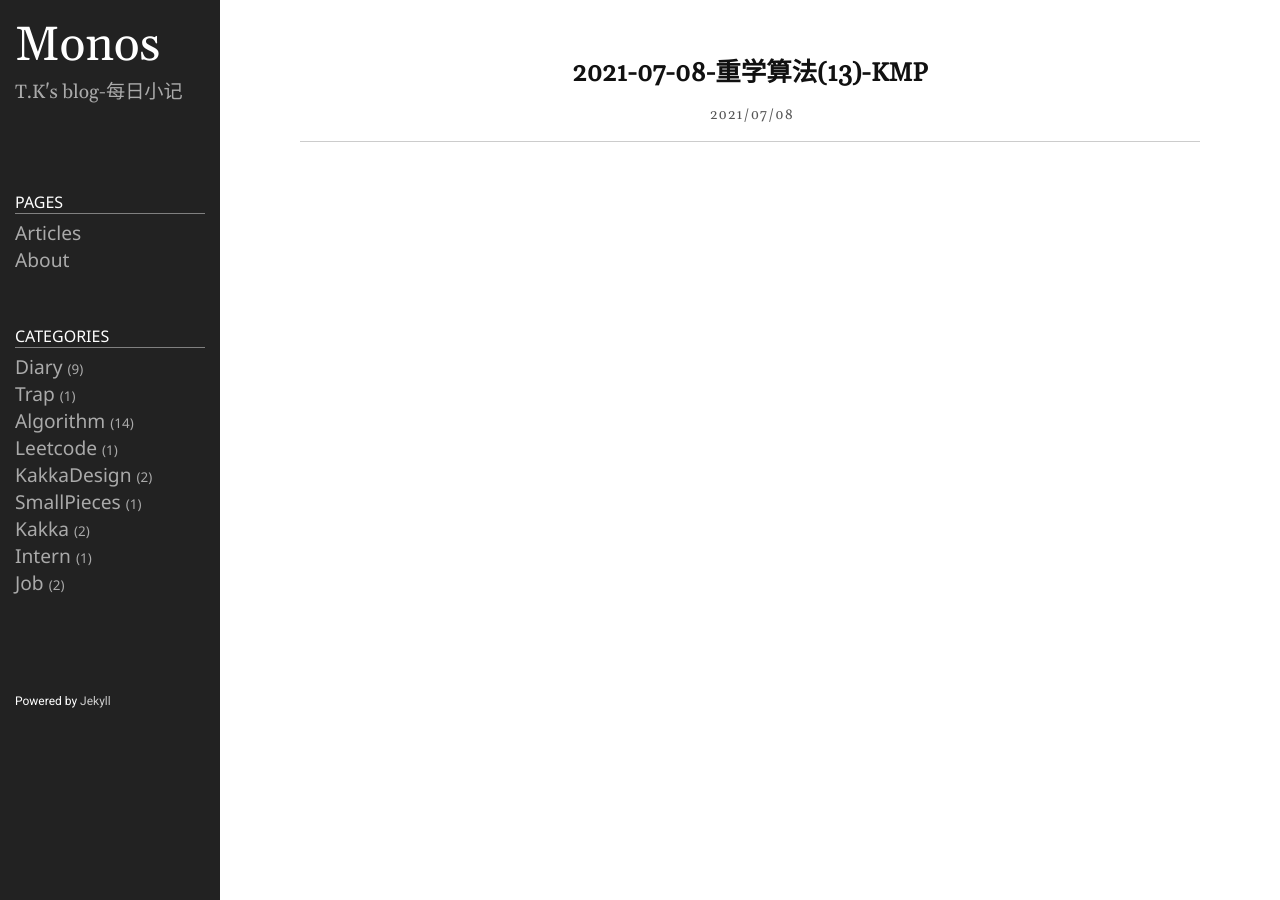
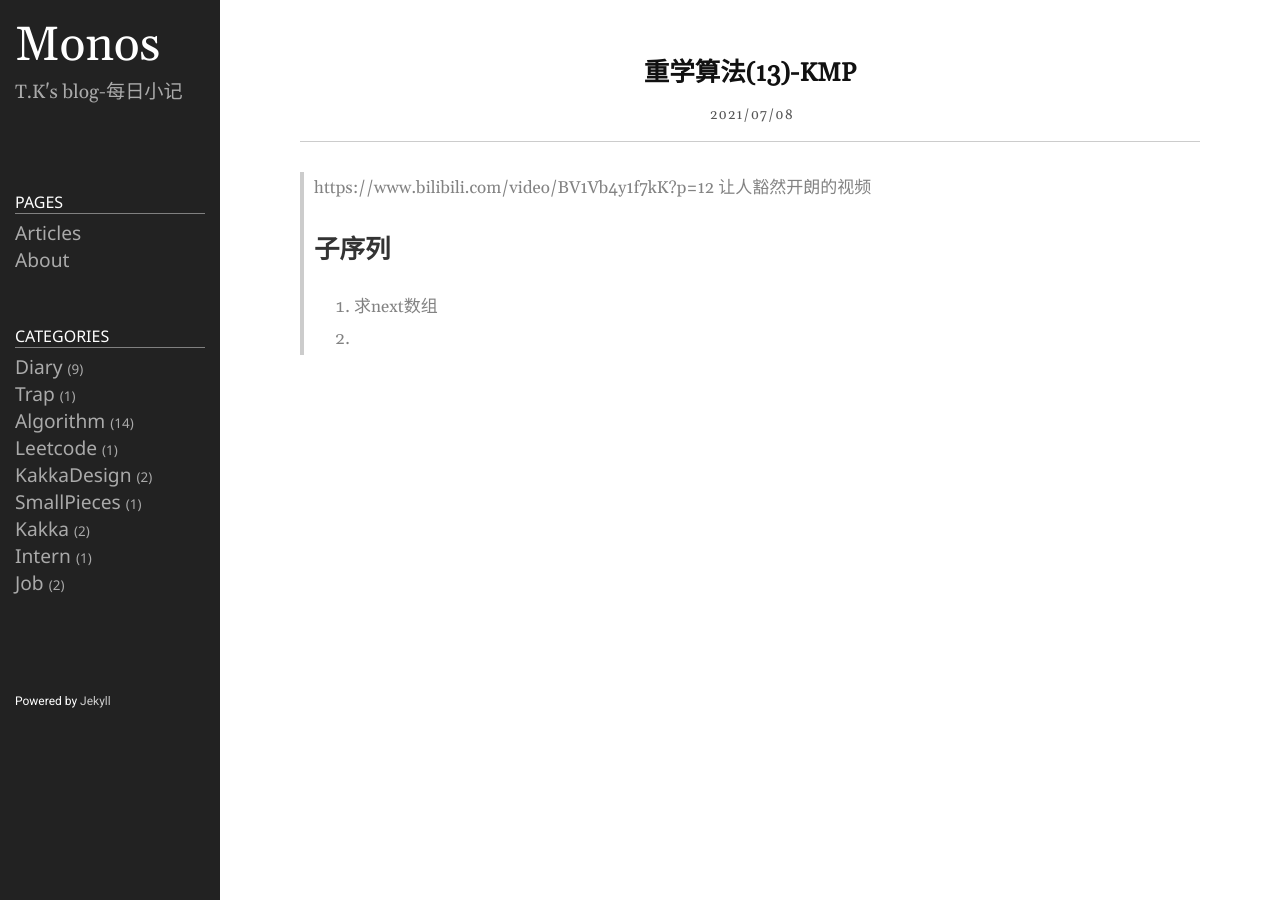
Before and after one commit to Taunk714/Taunk.github.io, a Jekyll site: the page built from _posts/2021-07-08-重学算法(13)-KMP.md, in a window 1280 px wide. Built offline with Jekyll 4.4.1, drawn with Linux system fonts in a browser that asks for light colours.

Commit message:
修改文件: _posts/2021-07-08-重学算法(13)-KMP.md

```diff
--- a/_posts/2021-07-08-重学算法(13)-KMP.md
+++ b/_posts/2021-07-08-重学算法(13)-KMP.md
@@ -1,6 +1,6 @@
 ---
 layout: post
-title: 2021-07-08-重学算法(13)-KMP
+title: 重学算法(13)-KMP
 category: algorithm
 date: Thu Jul 08 2021 19:16:10 GMT+0800
 icon: www
@@ -8,3 +8,8 @@ keywords: algorithm
 image: 1.jpg
 preview: 1
 ---
+> https://www.bilibili.com/video/BV1Vb4y1f7kK?p=12
+> 让人豁然开朗的视频
+# 子序列
+1. 求next数组
+2.
```
